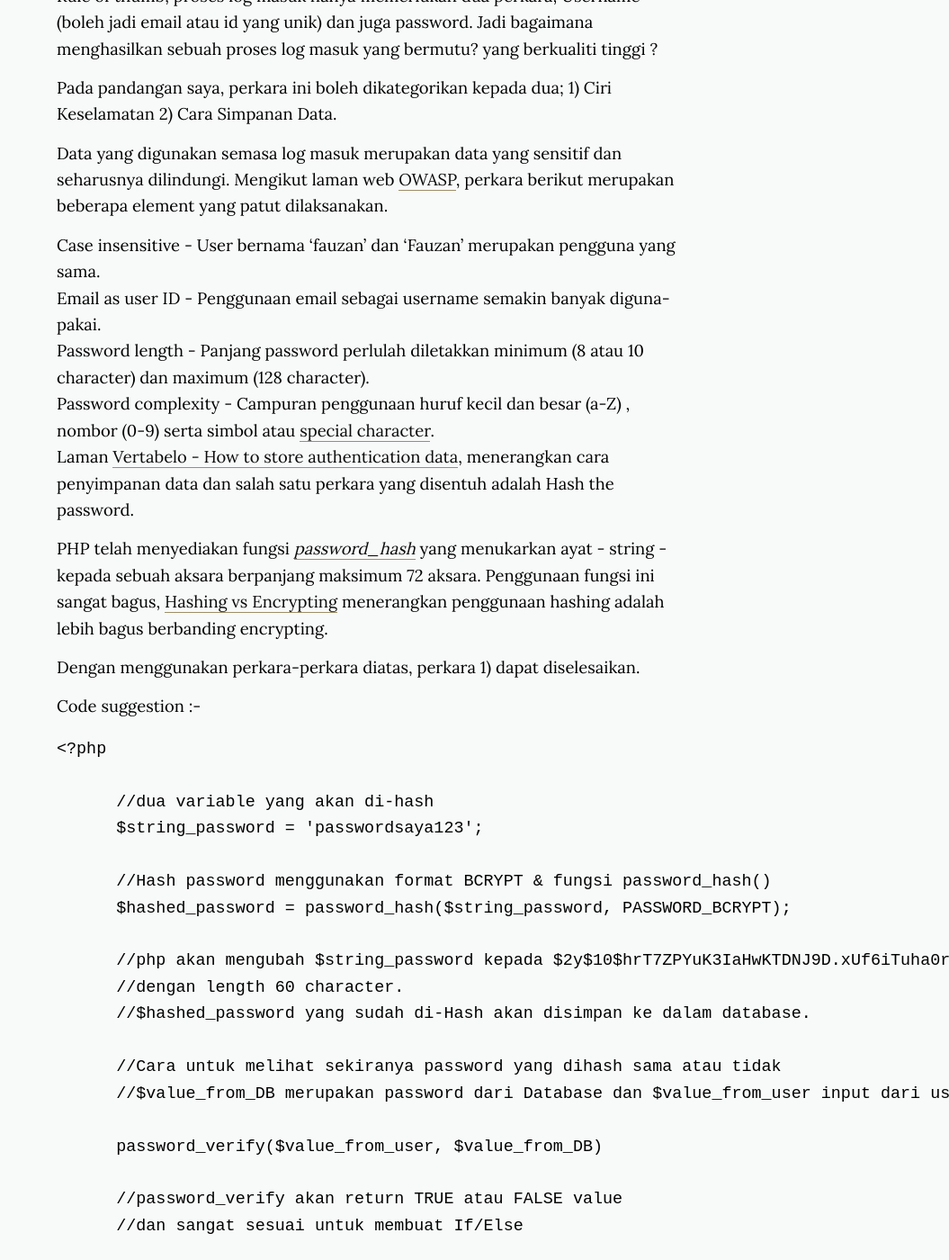
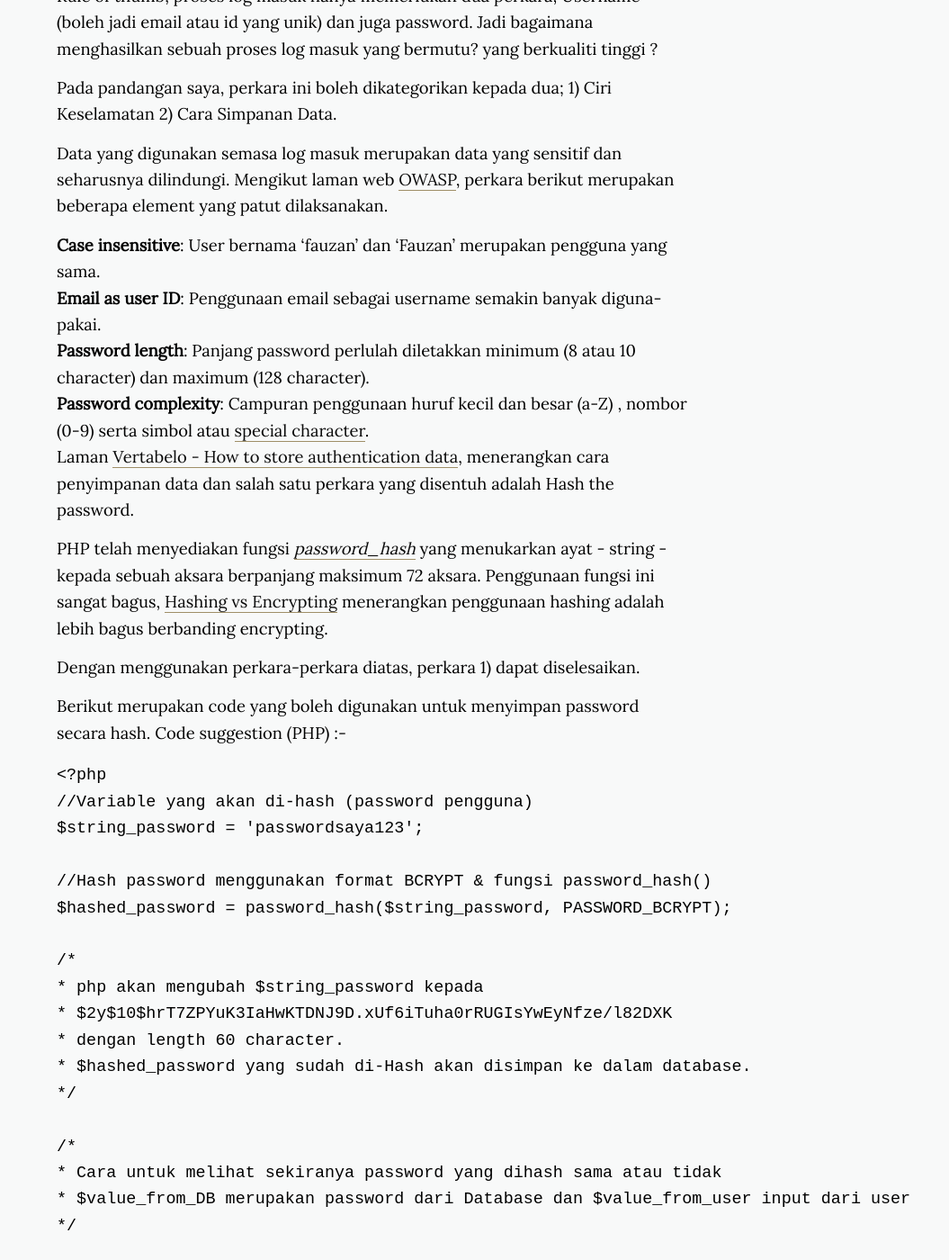
Before and after one commit to MinggHo/matsom, a Jekyll site: the page built from _posts/2017-01-26-Login&Security.markdown, in a window 1280 px wide and 1400 px high, scrolled down 938 px. Shown: the whole window at 90% size, without its empty margins (225-1280 px from the left). Built offline with Jekyll 4.4.1, drawn with Linux system fonts in a browser that asks for light colours; nearby versions of some CDN libraries; some of the changed text lies outside the part shown.

Commit message:
Edit-again

````diff
--- a/_posts/2017-01-26-Login&Security.markdown
+++ b/_posts/2017-01-26-Login&Security.markdown
@@ -16,15 +16,19 @@ di dalam database berdasarkan ketetapan pengguna.
 Rule of thumb, proses log masuk hanya memerlukan dua perkara; Username (boleh jadi email atau id yang unik) dan juga
 password. Jadi bagaimana menghasilkan sebuah proses log masuk yang bermutu? yang berkualiti tinggi ?
 
-Pada pandangan saya, perkara ini boleh dikategorikan kepada dua; 1) Ciri Keselamatan 2) Cara Simpanan Data.
+Pada pandangan saya, perkara ini boleh dikategorikan kepada dua;
+1) Ciri Keselamatan
+2) Cara Simpanan Data.
 
 Data yang digunakan semasa log masuk merupakan data yang sensitif dan seharusnya dilindungi.
 Mengikut laman web [OWASP](http://www.owasp.org/index.php/Authentication_Cheat_Sheet "OWASP"), perkara berikut merupakan beberapa element yang patut dilaksanakan.
 
- * Case insensitive - User bernama 'fauzan' dan 'Fauzan' merupakan pengguna yang sama.
- * Email as user ID - Penggunaan email sebagai username semakin banyak diguna-pakai.
- * Password length - Panjang password perlulah diletakkan minimum (8 atau 10 character) dan maximum (128 character).
- * Password complexity - Campuran penggunaan huruf kecil dan besar (a-Z) , nombor (0-9) serta simbol atau [special character](http://www.owasp.org/index.php/Password_special_characters).
+
+* __Case insensitive__: User bernama 'fauzan' dan 'Fauzan' merupakan pengguna yang sama.
+* __Email as user ID__: Penggunaan email sebagai username semakin banyak diguna-pakai.
+* __Password length__: Panjang password perlulah diletakkan minimum (8 atau 10 character) dan maximum (128 character).
+* __Password complexity__: Campuran penggunaan huruf kecil dan besar (a-Z) , nombor (0-9) serta simbol atau [special character](http://www.owasp.org/index.php/Password_special_characters).
+
 
 Laman [Vertabelo - How to store authentication data](http://www.vertabelo.com/blog/technical-articles/how-to-store-authentication-data-in-a-database-part-1),
 menerangkan cara penyimpanan data dan salah satu perkara yang disentuh adalah Hash the password.
@@ -35,36 +39,45 @@ menerangkan penggunaan hashing adalah lebih bagus berbanding encrypting.
 
 Dengan menggunakan perkara-perkara diatas, perkara 1) dapat diselesaikan.
 
-Code suggestion :-
+Berikut merupakan code yang boleh digunakan untuk menyimpan password secara hash.
+Code suggestion (PHP) :-
 
+```PHP
+<?php
+//Variable yang akan di-hash (password pengguna)
+$string_password = 'passwordsaya123';
+
+//Hash password menggunakan format BCRYPT & fungsi password_hash()
+$hashed_password = password_hash($string_password, PASSWORD_BCRYPT);
+
+/*
+* php akan mengubah $string_password kepada
+* $2y$10$hrT7ZPYuK3IaHwKTDNJ9D.xUf6iTuha0rRUGIsYwEyNfze/l82DXK
+* dengan length 60 character.
+* $hashed_password yang sudah di-Hash akan disimpan ke dalam database.
+*/
+
+/*
+* Cara untuk melihat sekiranya password yang dihash sama atau tidak
+* $value_from_DB merupakan password dari Database dan $value_from_user input dari user
+*/
+
+password_verify($value_from_user, $value_from_DB)
+
+/*
+* password_verify akan return TRUE atau FALSE value
+* dan sangat sesuai untuk membuat If/Else
+*/
+
+if (password_verify($value_from_user, $value_from_DB)) {
+
+//return TRUE jika password sama
+echo 'password sama';
+
+} else {
+
+//return FALSE jika password tidak sama
+echo 'password tidak sama';
+
+}
 ```
-<?php
-
-      //dua variable yang akan di-hash
-      $string_password = 'passwordsaya123';
-
-      //Hash password menggunakan format BCRYPT & fungsi password_hash()
-      $hashed_password = password_hash($string_password, PASSWORD_BCRYPT);
-
-      //php akan mengubah $string_password kepada $2y$10$hrT7ZPYuK3IaHwKTDNJ9D.xUf6iTuha0rRUGIsYwEyNfze/l82DXK
-      //dengan length 60 character.
-      //$hashed_password yang sudah di-Hash akan disimpan ke dalam database.
-
-      //Cara untuk melihat sekiranya password yang dihash sama atau tidak
-      //$value_from_DB merupakan password dari Database dan $value_from_user input dari user
-
-      password_verify($value_from_user, $value_from_DB)
-
-      //password_verify akan return TRUE atau FALSE value
-      //dan sangat sesuai untuk membuat If/Else
-
-      if (password_verify($value_from_user, $value_from_DB)) {
-      //return TRUE jika password sama
-      echo 'password sama';
-
-      } else {
-      //return FALSE jika password tidak sama
-      echo 'password tidak sama';
-
-      }
-```
````
